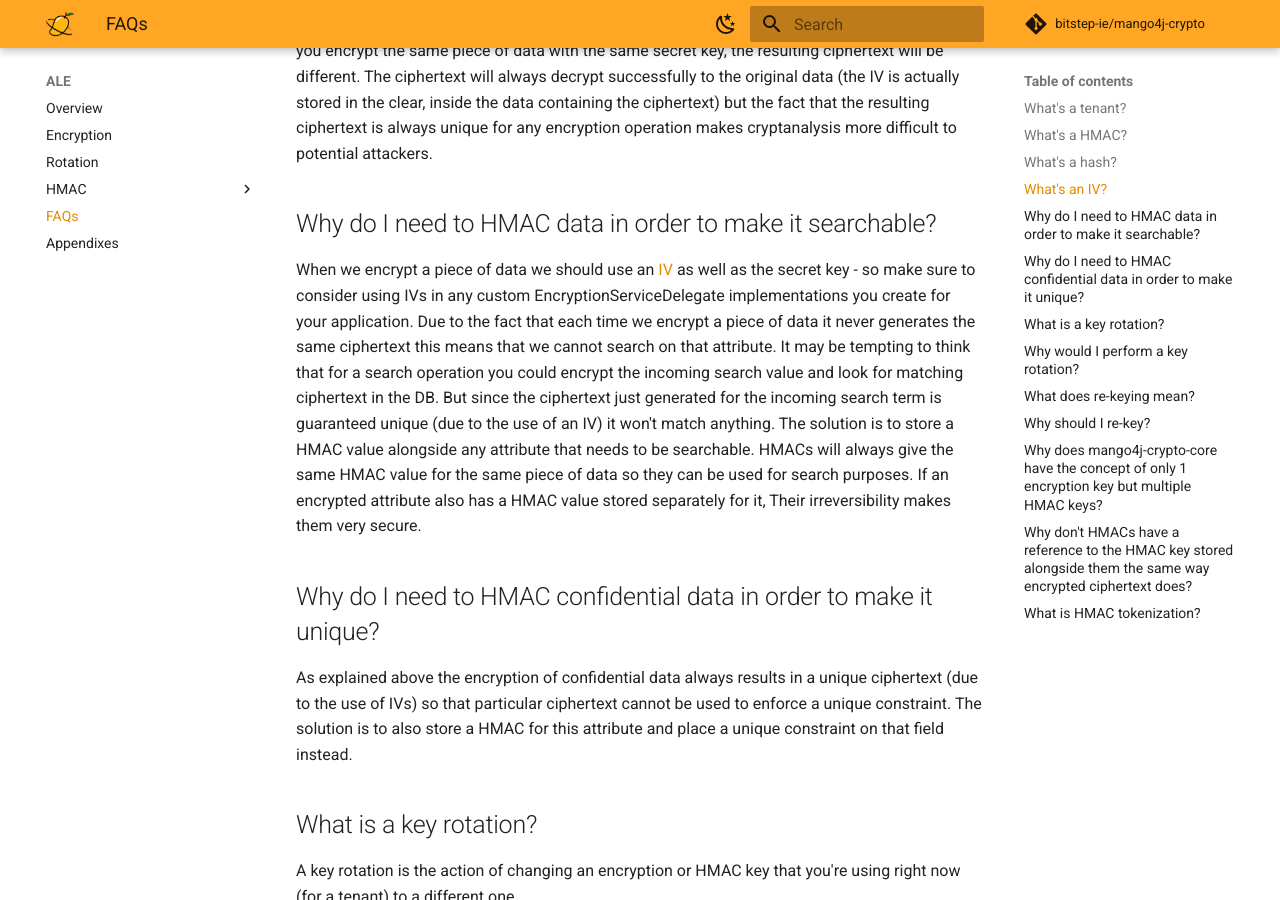
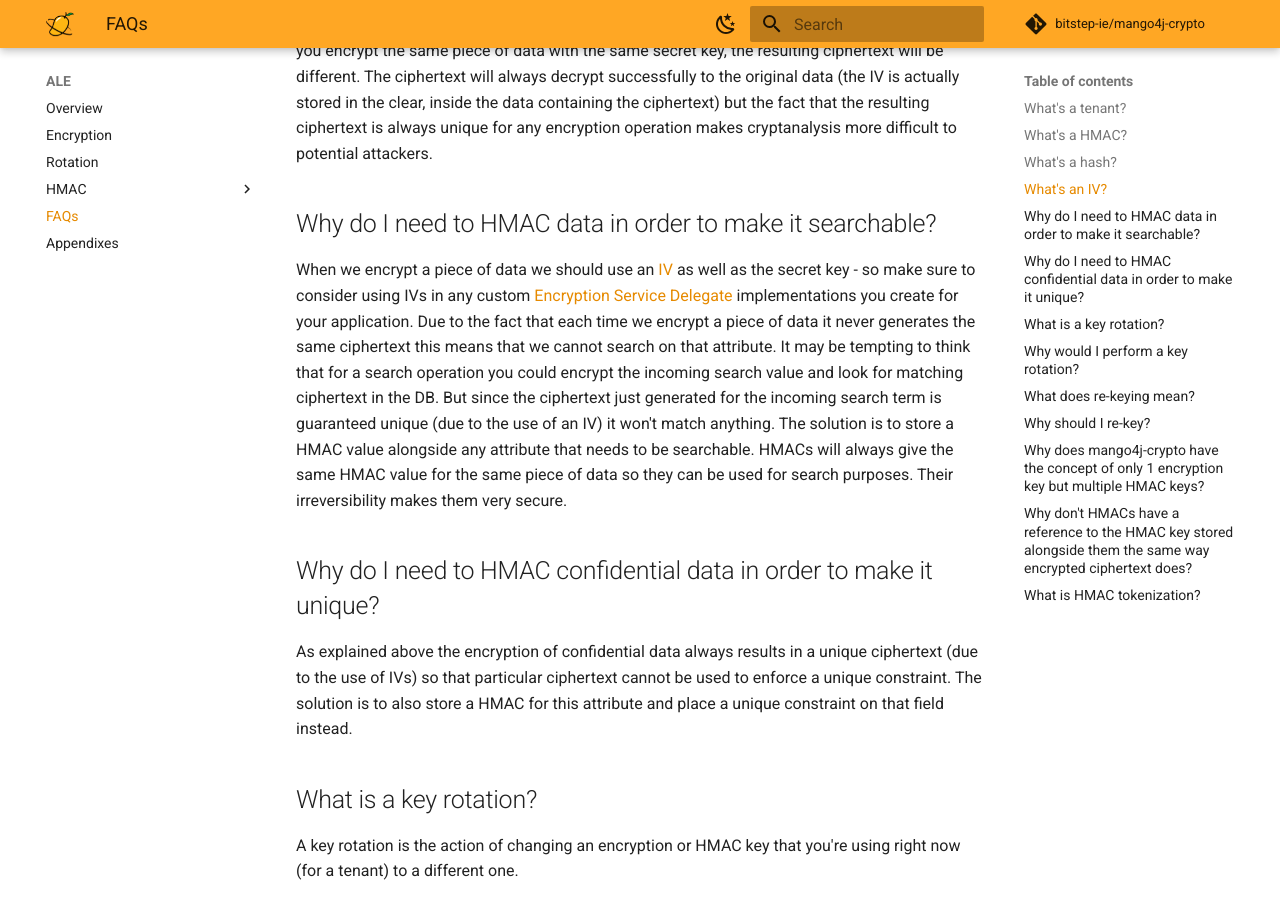
Before and after one commit to bitstep-ie/mango4j-crypto, an MkDocs documentation site: the page built from documentation/docs/general/faq.md, in a window 1280 px wide and 900 px high, scrolled down 1153 px. Built offline with MkDocs 1.6.1 and Material for MkDocs 9.7.7, drawn with Linux system fonts in a browser that asks for light colours; comment, search, counter and statistics services are not loaded; the version menu is left out; some of the changed text lies outside the part shown.

Commit message:
Added missing delegate in doc list. Fixed FAQ typo

```diff
--- a/documentation/docs/general/faq.md
+++ b/documentation/docs/general/faq.md
@@ -49,16 +49,14 @@ always unique for any encryption operation makes cryptanalysis more difficult to
 ## Why do I need to HMAC data in order to make it searchable?
 
 When we encrypt a piece of data we should use an [IV](faq.md#whats-an-iv) as well as the secret key - so make sure to
-consider using IVs in any custom EncryptionServiceDelegate implementations you create for your application.
+consider using IVs in any custom [Encryption Service Delegate](https://github.com/bitstep-ie/mango4j-crypto/blob/main/mango4j-crypto-core/src/main/java/ie/bitstep/mango/crypto/core/encryption/EncryptionServiceDelegate.java) implementations you create for your application.
 Due to the fact that each time we encrypt a piece of data it never generates the same ciphertext this means
 that we cannot search on that attribute. It may be tempting to think that for a search operation you could encrypt the
 incoming search value and look for matching ciphertext in the DB. But since the ciphertext just generated for the
 incoming
 search term is guaranteed unique (due to the use of an IV) it won't match anything. The solution is to store a HMAC
 value alongside any attribute that needs to be searchable. HMACs will always give the same HMAC value for the same piece
-of data so they can be used for search purposes. If an encrypted attribute also has a HMAC value stored separately for
-it,
-Their irreversibility makes them very secure.
+of data so they can be used for search purposes. Their irreversibility makes them very secure.
 
 ## Why do I need to HMAC confidential data in order to make it unique?
 
@@ -106,13 +104,11 @@ have to consider re-keying all the data that used that compromised key with a ne
 If your application uses HMACs for data that has a long data retention policy then it's probably unrealistic to keep
 adding more and more HMAC keys over time but never being able
 to remove them from the system. With each addition of a HMAC key the performance of your application will degrade
-because that's one extra HMAC to calculate (and search for/and
-possibly store) for every HMAC operation.
+because that's one extra HMAC to calculate (and search for/and possibly store) for every HMAC operation.
 If your application is multi-instance, caches keys and doesn't use the List HMAC Strategy then you'll need to re-key if
-your application uses HMACs for unique constraint
-enforcement.
+your application uses HMACs for unique constraint enforcement.
 
-## Why does mango4j-crypto-core have the concept of only 1 encryption key but multiple HMAC keys?
+## Why does mango4j-crypto have the concept of only 1 encryption key but multiple HMAC keys?
 
 When a piece of data is encrypted a reference to the encryption key is contained in the actual ciphertext along with the
 encrypted data. This means that it will always be possible
```
Also changed, not shown: documentation/docs/general/encryption.md (+6 -2 lines).
